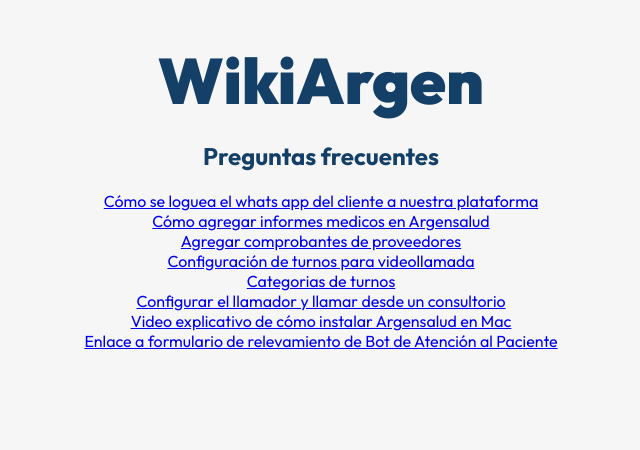
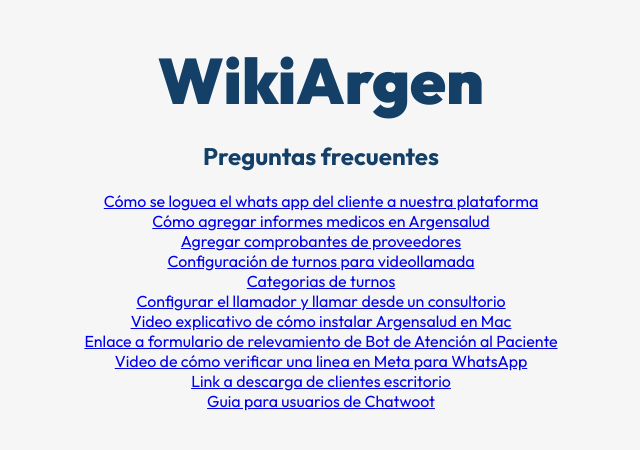
Before and after one commit to EtelS/wikiargen, a React (Vite) app: page / in a window 1280 px wide. Shown: the top 450 px of the page, without its empty margins (319-959 px from the left). Built offline with nearby package versions, Linux system fonts and the light colour scheme.

Commit message:
Update documents.ts

```diff
--- a/src/data/documents.ts
+++ b/src/data/documents.ts
@@ -39,4 +39,19 @@
         title: 'Enlace a formulario de relevamiento de Bot de Atención al Paciente',
         url:'https://forms.gle/hhfEfwkL5Xp1LsMF8'
     },
+            {
+        id:'9',
+        title: 'Video de cómo verificar una linea en Meta para WhatsApp',
+        url:'https://www.youtube.com/shorts/4M4uhUHkzac'
+    },
+            {
+        id:'10',
+        title: 'Link a descarga de clientes escritorio',
+        url:'https://www.argensoft.net/SistemaArchivos/Sistemas/Turnero/SistemaTurneroEscritorio/ClientesEscritorioSetup.exe'
+    },
+                {
+        id:'11',
+        title: 'Guia para usuarios de Chatwoot',
+        url:'https://argensoft-chatwoot.325160.xyz/hc/guia-de-usuario/articles/1779977848-guia-rapida-de-chatwoot'
+    },
 ]
```
